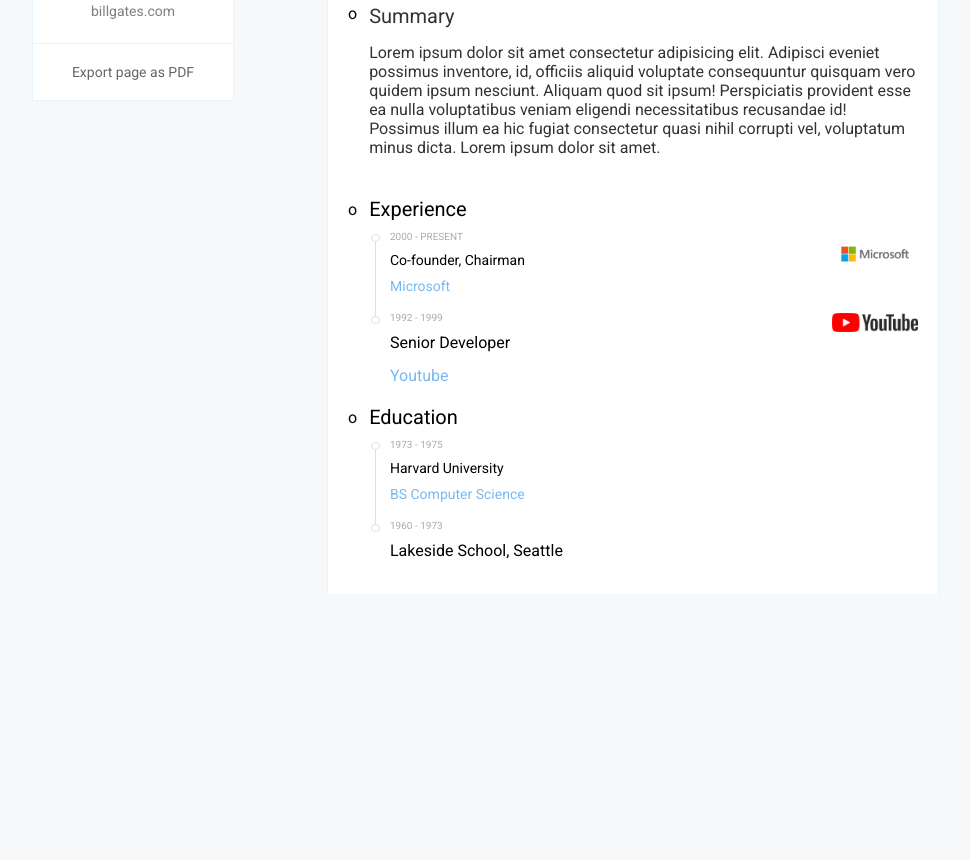
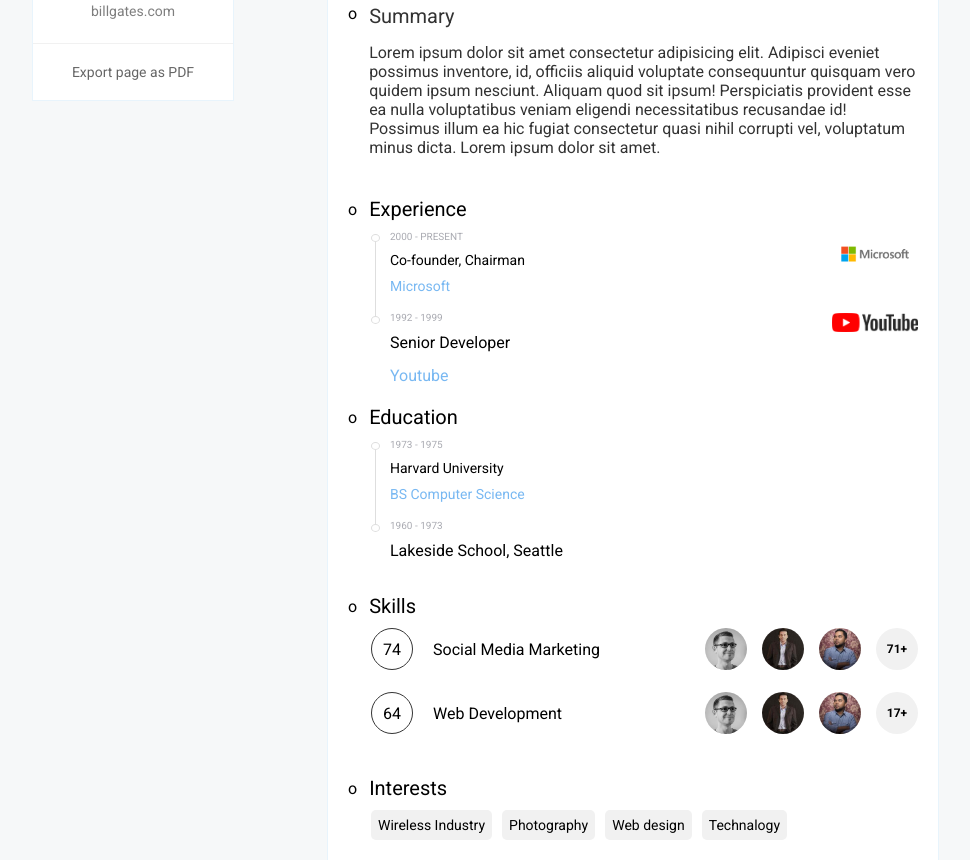
Before and after one commit to Umidjon-Frontend/html-css-loop-2-step-10, a plain HTML site: page index.html in a window 1280 px wide. Shown: the part 586-1446 px from the top of the page, without its empty margins (107-1077 px from the left). Before the commit the page ends 1180 px from the top, so only its background shows below. Drawn offline with Linux system fonts and the light colour scheme.

Commit message:
finished Skills nad Interests section

```diff
--- a/css/main.css
+++ b/css/main.css
@@ -424,3 +424,71 @@ div.main-wrapper {
 .education .experience-section__data{
   padding-left: 23px;
 }
+.skills{
+  padding-top: 0;
+}
+.skills-section{
+  display: flex;
+  justify-content: space-between;
+  align-items: center;
+  margin-bottom: 22px;
+  padding-left: 23px;
+}
+.skills-item{
+  display: flex;
+  align-items: center;
+}
+.skills-item span{
+  display: flex;
+  justify-content: center;
+  align-items: center;
+  width: 42px;
+  height: 42px;
+  border-radius: 50%;
+  border: 1px solid #353535;
+  margin-right: 20px;
+}
+.skills-icon{
+  display: flex;
+  align-items: center;
+}
+.skills-icon div{
+  width: 42px;
+  height: 42px;
+  margin-right: 15px;
+}
+.skills-icon div img{
+  width: 100%;
+  border-radius: 50%;
+}
+.skills-icon div:last-child{
+  background-color: #f1f1f1;
+  display: flex;
+  justify-content: center;
+  align-items: center;
+  border-radius: 50%;
+  font-size: 12px;
+  font-weight: bold;
+  margin-right: 0;
+}
+/* INTERESTS */
+.interests{
+  padding-top: 0;
+}
+.btn-interests{
+  display: flex;
+  align-items: center;
+  padding-left: 23px;
+}
+.btn-item{
+  padding: 7px;
+  border-radius: 5px;
+  background-color: #f1f1f1;
+  text-decoration: none;
+  color: #000;
+  margin-right: 10px;
+  font-size: 14px;
+}
+.btn-item:last-child{
+  margin-right: 0;
+}
--- a/index.html
+++ b/index.html
@@ -234,6 +234,63 @@
                 </div>
               </div>
             </div>
+
+            <div class="skills experience">
+              <div class="experience-header">
+                <span>o</span>
+                <p>Skills</p>
+              </div>
+              <div class="skills-section">
+                <div class="skills-item">
+                  <span>74</span>
+                  <p>Social Media Marketing</p>
+                </div>
+                <div class="skills-icon">
+                  <div><img src="img/avatar.jpg" alt="" /></div>
+                  <div><img src="img/avatar2.jpg" alt="" /></div>
+                  <div><img src="img/avatar3.jpg" alt="" /></div>
+                  <div>71+</div>
+                </div>
+              </div>
+
+              <div class="skills-section">
+                <div class="skills-item">
+                  <span>64</span>
+                  <p>Web Development</p>
+                </div>
+                <div class="skills-icon">
+                  <div><img src="img/avatar.jpg" alt="" /></div>
+                  <div><img src="img/avatar2.jpg" alt="" /></div>
+                  <div><img src="img/avatar3.jpg" alt="" /></div>
+                  <div>17+</div>
+                </div>
+              </div>
+            </div>
+
+            <div class="interests experience">
+              <div class="experience-header">
+                <span>o</span>
+                <p>Interests</p>
+              </div>
+              <div class="btn-interests">
+                <a href="#" class="btn-item">
+                  Wireless Industry
+                </a>
+
+                <a href="#" class="btn-item">
+                  Photography
+                </a>
+
+                <a href="#" class="btn-item">
+                  Web design
+                </a>
+
+                <a href="#" class="btn-item">
+                  Technalogy
+                </a>
+              </div>
+            </div>
+
           </div>
         </div>
 
```
